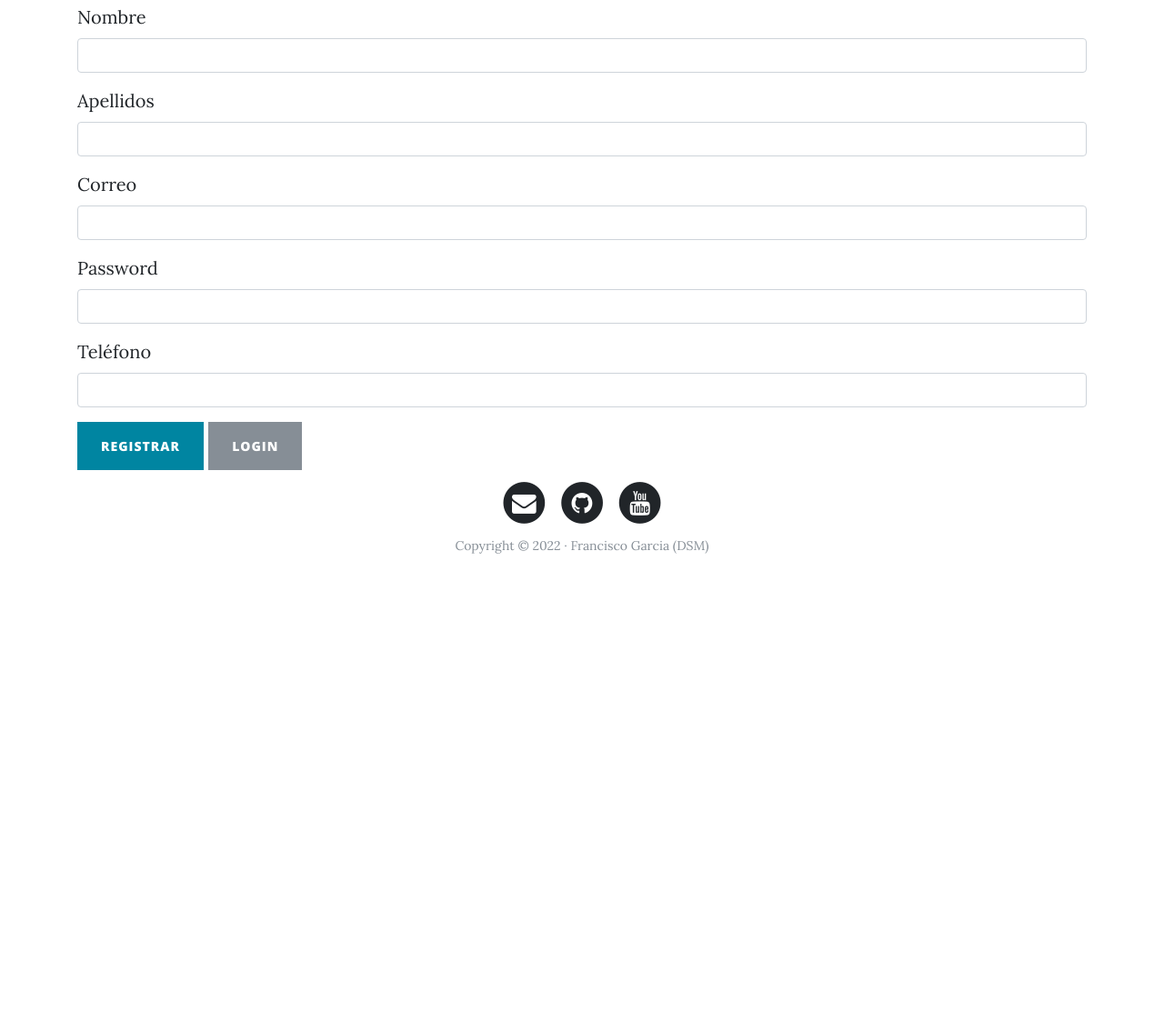
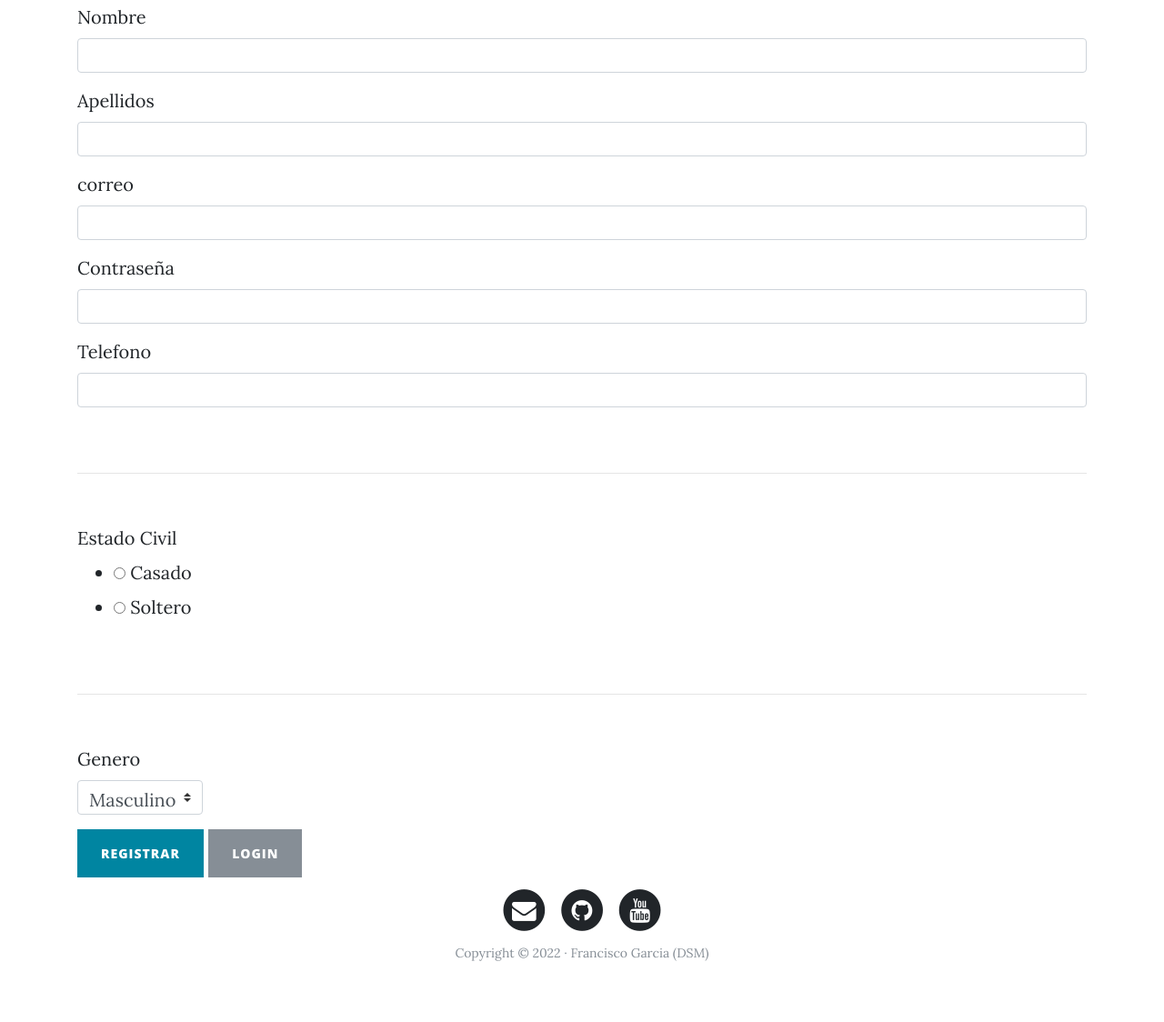
Before and after one commit to franq01/web_Flask-part2, a Flask app: page /auth/registrer in a window 1280 px wide. Shown: the part 625-1749 px from the top of the page at 91% size. Before the commit the page ends 1234 px from the top, so only its background shows below. Run offline with Flask 2, Linux system fonts and the light colour scheme; some libraries are stand-ins or nearby versions.

Commit message:
2_4 RegisterForm Parte 1

```diff
--- a/web_personal/app.py
+++ b/web_personal/app.py
@@ -3,7 +3,7 @@
 import email
 from flask import Flask, redirect, render_template, request, url_for
 from  flask_wtf import FlaskForm
-from wtforms import StringField, PasswordField, SubmitField, EmailField
+from wtforms import StringField, PasswordField, SubmitField, EmailField, IntegerField, RadioField,SelectField
 from wtforms.validators import DataRequired,Email
 
 
@@ -41,6 +41,17 @@ class LoginForm(FlaskForm):
     submit = SubmitField ('Ingresar')
 
 
+class RegisterForm(FlaskForm):
+    name = StringField('Nombre')
+    last_name = StringField('Apellidos')
+    email = EmailField('correo')
+    password = PasswordField('Contraseña')
+    phone = IntegerField('Telefono')
+    is_married = RadioField('Estado Civil', choices=[('True', 'Casado'),('False','Soltero')])
+    gender = SelectField('Genero', choices=[('male','Masculino'), ('female','Femenino'), ('other','Otro')])
+    submit = SubmitField('Registrar')
+
+
     ###### rutas de login ####
 @app.route('/auth/login', methods=['GET','POST'])
 def login ():
@@ -56,21 +67,12 @@ def login ():
 
 @app.route('/auth/registrer')
 def register():
-     return render_template('auth/registrer.html')
+    form = RegisterForm()
+    return render_template('auth/registrer.html', form=form)
 
 
-############ aqui tengo el er
-@app.route('/welcome', methods=['GET' , 'POST'])
-
-def welcome(form):
-
-    if form.validate_on_submit():
-       email = form.email.data
-       password = form.password.data
 
 
-       return render_template('admin/index.html', email=email )
-    return redirect(url_for('login'))
 
 
 @app.errorhandler(404)
--- a/web_personal/templates/auth/registrer.html
+++ b/web_personal/templates/auth/registrer.html
@@ -11,28 +11,42 @@
 
 <div class="container">
     <h2>Formulario de Registro</h2>
-    <form action="">
+    <form method="post">
+        {{ form.hidden_tag()}}
         <div class="form-group">
-            <label for="name">Nombre</label>
-            <input type="text" class="form-control" id="name" name="name">
+
+            {{ form.name.label}}
+            {{ form.name(class="form-control")}}
         </div>
         <div class="form-group">
-            <label for="last_name">Apellidos</label>
-            <input type="text" class="form-control" id="last_name" name="last_name">
+            {{ form.last_name.label}}
+            {{ form.last_name(class="form-control")}}
+
         </div>
         <div class="form-group">
-            <label for="email">Correo</label>
-            <input type="email" class="form-control" id="email" name="email">
+            {{ form.email.label}}
+            {{ form.email(class="form-control")}}
+
         </div>
         <div class="form-group">
-            <label for="pass">Password</label>
-            <input type="password" class="form-control" id="pass" name="pass">
+            {{ form.password.label}}
+            {{ form.password(class="form-control")}}
+
         </div>
         <div class="form-group">
-            <label for="phone">Teléfono</label>
-            <input type="number" class="form-control" id="phone" name="phone">
+            {{ form.phone.label}}
+            {{ form.phone(class="form-control")}}
         </div>
-        <button type="submit" class="btn btn-primary">Registrar</button>
+
+        <hr>
+        {{form.is_married.label}}
+        {{form.is_married}}
+        <hr>
+        {{form.gender.label}}
+        <div class="imput-group mb-3">
+            {{form.gender(class="custom-select")}}
+        </div>
+        {{ form.submit(class="btn btn-primary") }}
         <a type="button" class="btn btn-secondary" href="{{ url_for('login') }}">Login</a>
     </form>
 </div>
```
